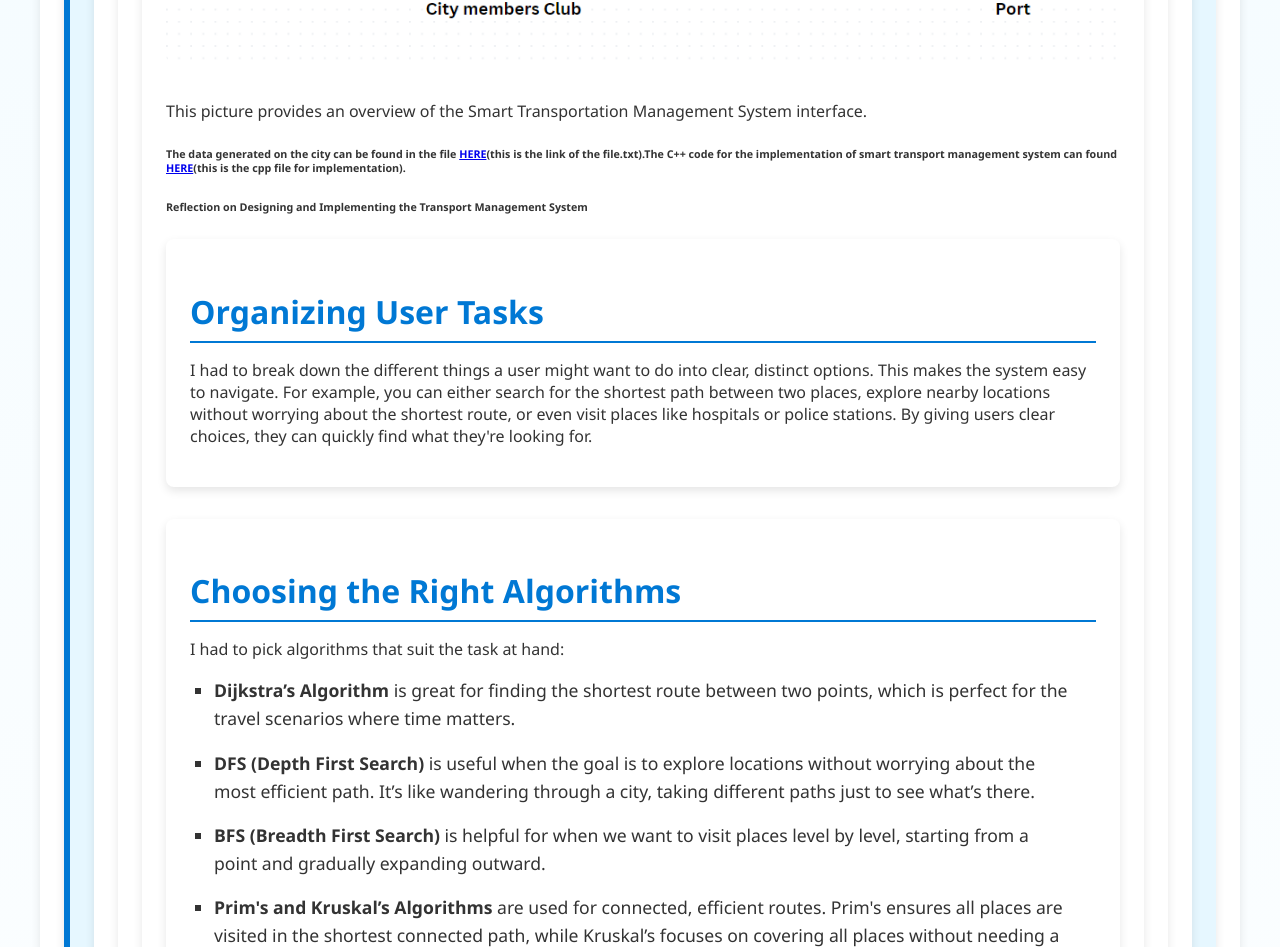
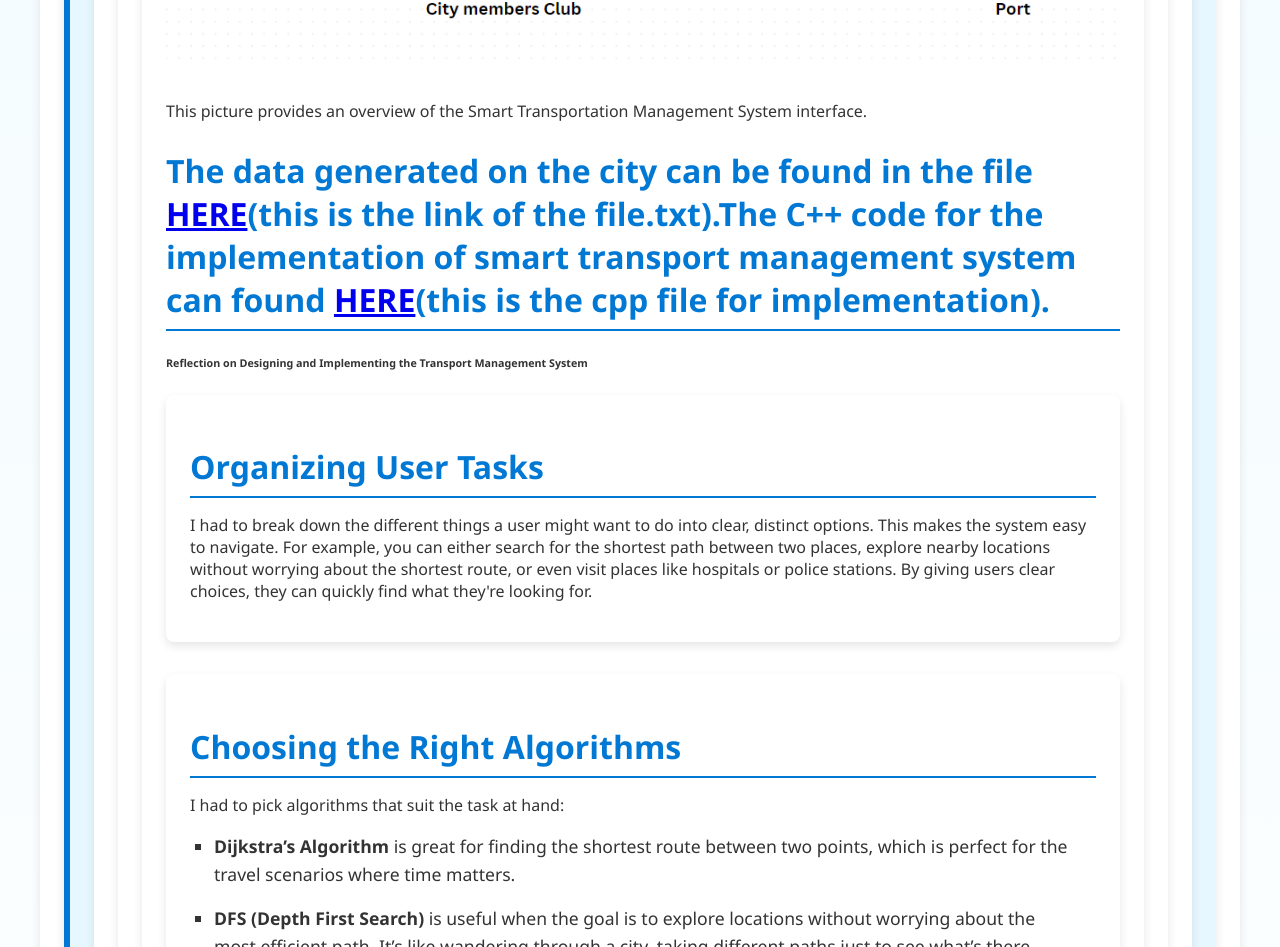
Before and after one commit to AdityaKadwadkar/business-case-, a plain HTML site: page index.html in a window 1280 px wide. Shown: the part 3271-4218 px from the top of the page. Drawn offline with Linux system fonts and the light colour scheme.

Commit message:
Update index.html

```diff
--- a/index.html
+++ b/index.html
@@ -175,12 +175,12 @@
 </section>
         <section>
             <section id="Code and file">
-            <h1>The data generated on the city can be found in the file <span style="font-weight: bold; color: #2c3e50;"></span>
+            <h2>The data generated on the city can be found in the file <span style="font-weight: bold; color: #2c3e50;"></span>
                 <a href="file.txt" target="_blank" class="button">HERE</a>(this is the link of the file.txt).The C++ code for the implementation of
                 smart transport management system can found <span style="font-weight: bold; color: #2c3e50;"></span>
                 <a href="transport.cpp" target="_blank" class="button">HERE</a>(this is the cpp file for implementation).
 
-</h1>
+           </h2>
         </section>
             <section>
                 <section id="Reflections">
```
